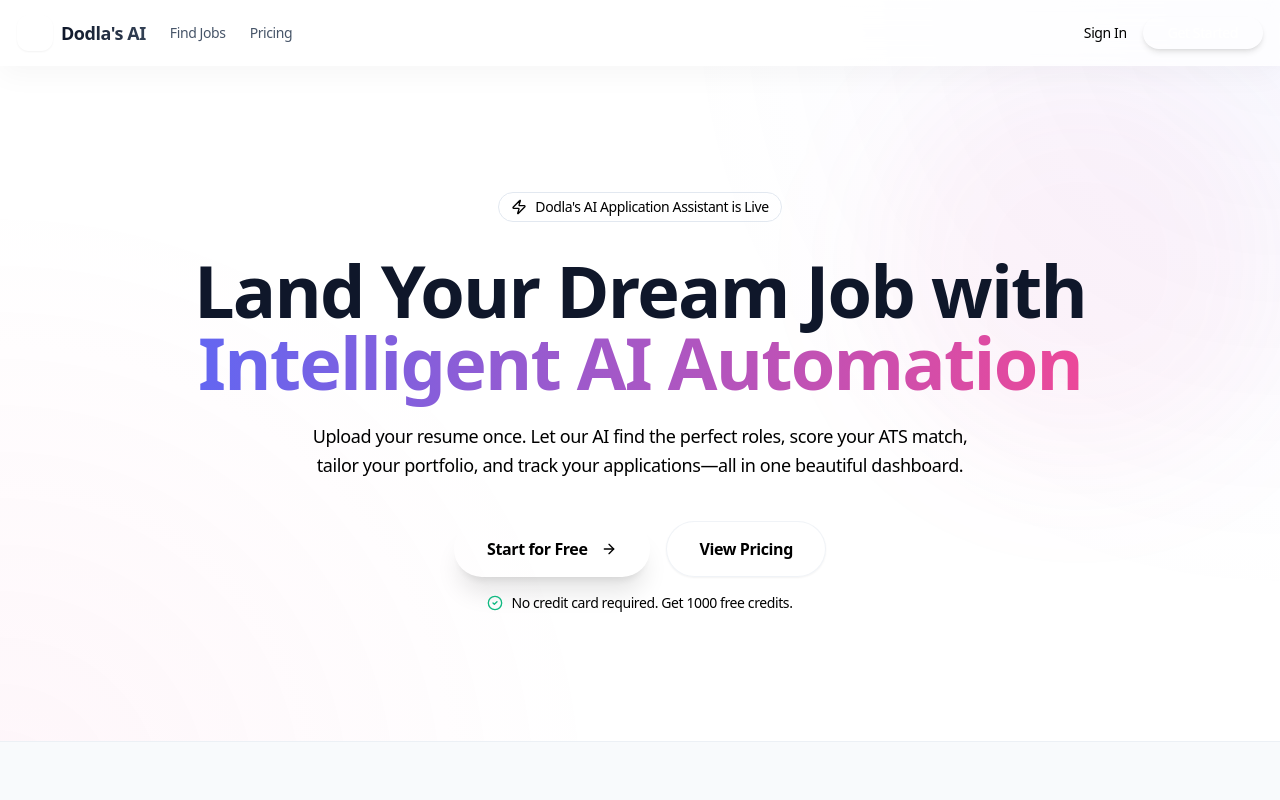
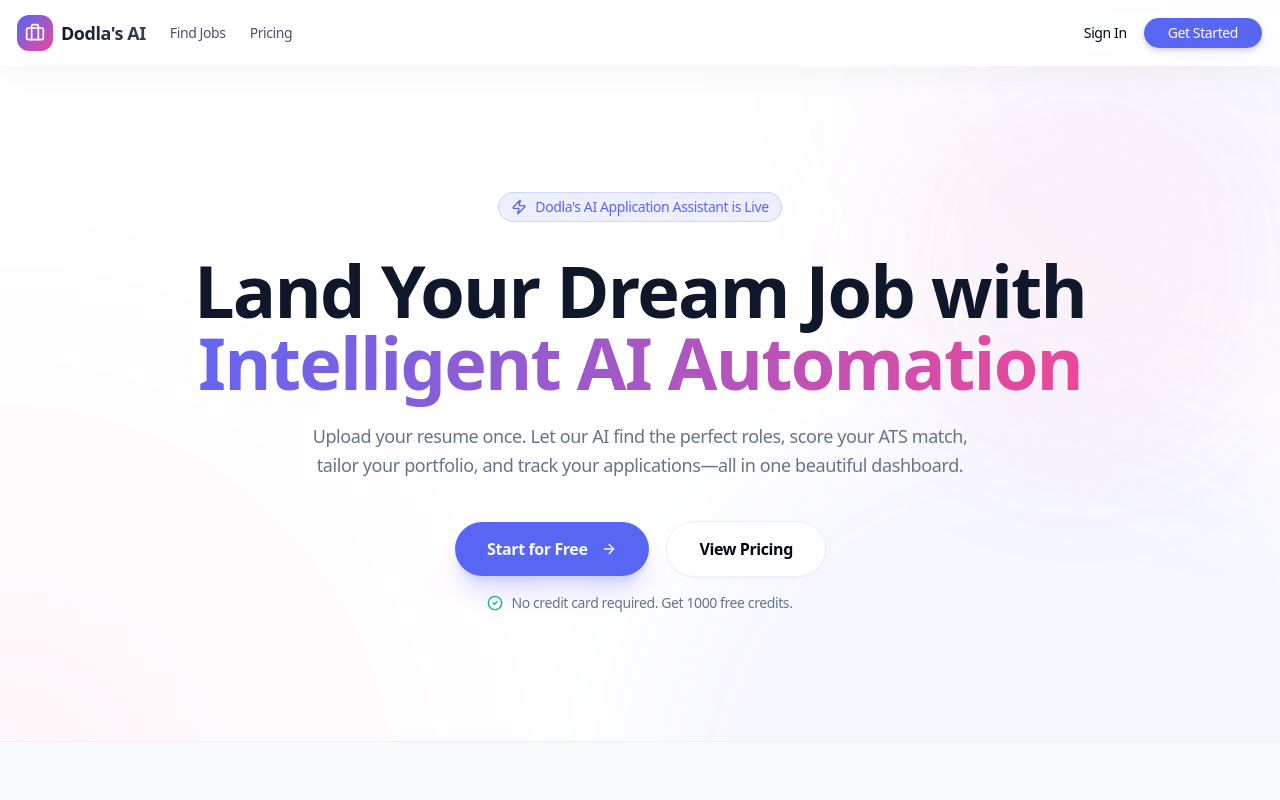
Before and after one commit to AbhignaD47/Dodla-s-AI-Job-Application-Assistant, a Next.js app: page / in a window 1280 px wide. Shown: the top 800 px of the page. Built offline with nearby package versions, Linux system fonts and the light colour scheme; no server answers.

Commit message:
Build out tailwind theme config matching shadcn globals

```diff
--- a/tailwind.config.ts
+++ b/tailwind.config.ts
@@ -9,8 +9,44 @@
   theme: {
     extend: {
       colors: {
-        background: "var(--background)",
-        foreground: "var(--foreground)",
+        border: "hsl(var(--border))",
+        input: "hsl(var(--input))",
+        ring: "hsl(var(--ring))",
+        background: "hsl(var(--background))",
+        foreground: "hsl(var(--foreground))",
+        primary: {
+          DEFAULT: "hsl(var(--primary))",
+          foreground: "hsl(var(--primary-foreground))",
+        },
+        secondary: {
+          DEFAULT: "hsl(var(--secondary))",
+          foreground: "hsl(var(--secondary-foreground))",
+        },
+        destructive: {
+          DEFAULT: "hsl(var(--destructive))",
+          foreground: "hsl(var(--destructive-foreground))",
+        },
+        muted: {
+          DEFAULT: "hsl(var(--muted))",
+          foreground: "hsl(var(--muted-foreground))",
+        },
+        accent: {
+          DEFAULT: "hsl(var(--accent))",
+          foreground: "hsl(var(--accent-foreground))",
+        },
+        popover: {
+          DEFAULT: "hsl(var(--popover))",
+          foreground: "hsl(var(--popover-foreground))",
+        },
+        card: {
+          DEFAULT: "hsl(var(--card))",
+          foreground: "hsl(var(--card-foreground))",
+        },
+      },
+      borderRadius: {
+        lg: "var(--radius)",
+        md: "calc(var(--radius) - 2px)",
+        sm: "calc(var(--radius) - 4px)",
       },
     },
   },
```
